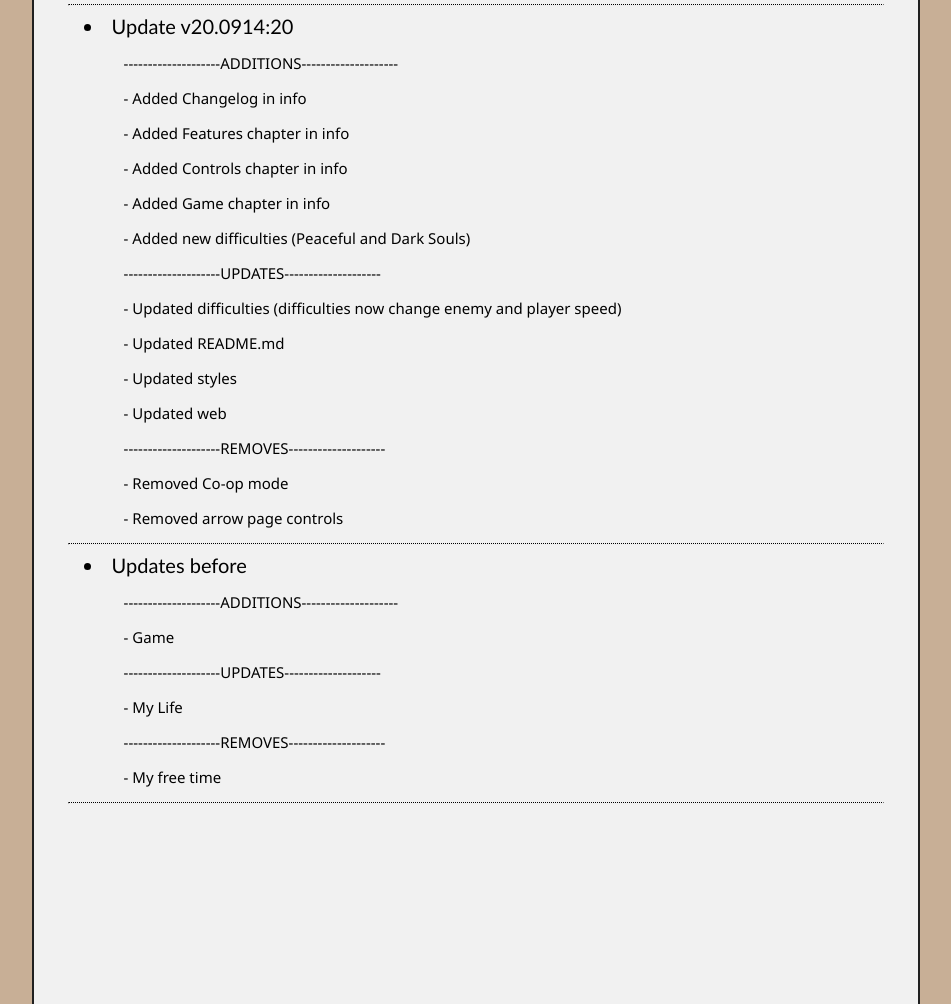
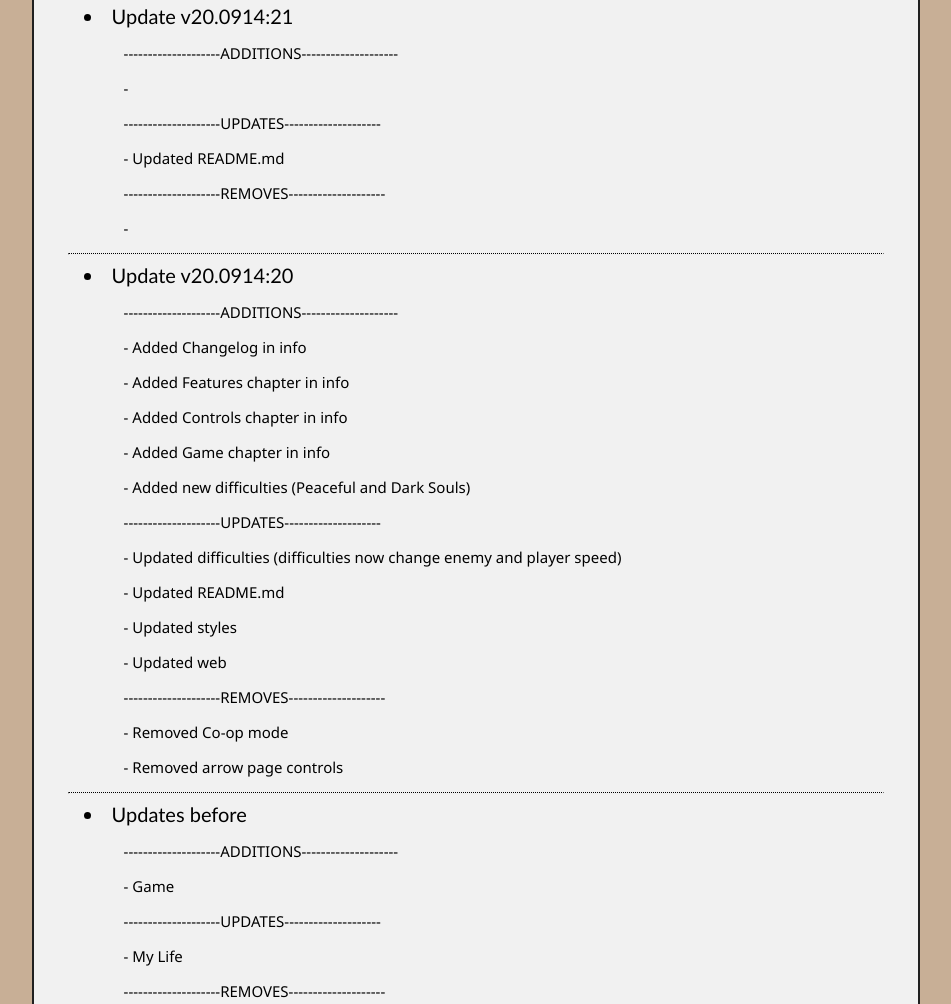
Before and after one commit to STOKYS/JavaScriptGame, a plain HTML site: page index.html in a window 1280 px wide. Shown: the part 1480-2484 px from the top of the page, without its empty margins (164-1115 px from the left). Drawn offline with Linux system fonts and the light colour scheme.

Commit message:
Update v20.0914:21

```diff
--- a/index.html
+++ b/index.html
@@ -64,6 +64,14 @@
             <hr class="linebig">
             <h2>Changelog</h2>
             <div class="changelog">
+                <li>Update v20.0914:21
+                    <ul>--------------------ADDITIONS--------------------</ul>
+                    <ul>-</ul>
+                    <ul>--------------------UPDATES--------------------</ul>
+                    <ul>- Updated README.md</ul>
+                    <ul>--------------------REMOVES--------------------</ul>
+                    <ul>-</ul>
+                </li>
                 <hr class="line">
                 <li>Update v20.0914:20
                     <ul>--------------------ADDITIONS--------------------</ul>
@@ -90,7 +98,6 @@
                     <ul>--------------------REMOVES--------------------</ul>
                     <ul>- My free time</ul>
                 </li>
-                <hr class="line">
             </div>
         </div>
     </main>
```
Also changed, not shown: 1 other file.
